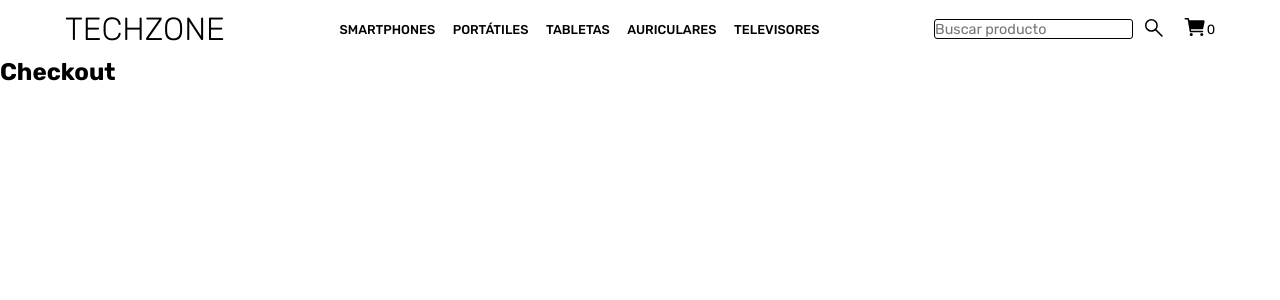
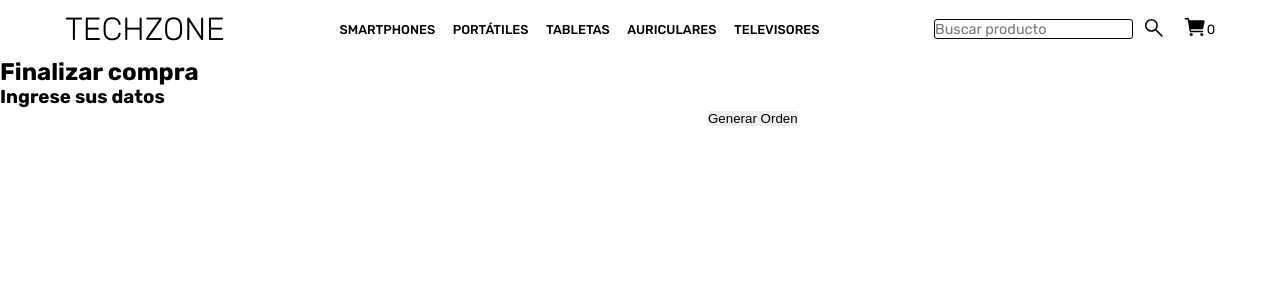
Before and after one commit to eberkruger/PreEntrega2Kruger, a React (Create React App) app: page /checkout in a window 1280 px wide. Shown: the top 300 px of the page. Built offline with nearby package versions, Linux system fonts and the light colour scheme.

Commit message:
Creación Checkout y ContactForm

```diff
--- a/src/App.js
+++ b/src/App.js
@@ -3,6 +3,7 @@ import Navbar from './Components/Navbar/Navbar';
 import ItemListContainer from './Components/ItemListContainer/ItemListContainer';
 import ItemDetailContainer from './Components/ItemDetailContainer/ItemDetailContainer';
 import CartView from './Components/CartView/CartView';
+import Checkout from './Components/Checkout/Checkout';
 import { BrowserRouter, Routes, Route } from 'react-router-dom'
 import { CartProvider } from './Context/CartContext';
 import { ToastContainer } from 'react-toastify';
@@ -18,11 +19,11 @@ const App = () => {
         <CartProvider>
           <Navbar />
           <Routes>
-            <Route path='/' element={<ItemListContainer />} />
-            <Route path="/category/:categoryId" element={<ItemListContainer />} />
-            <Route path='/item/:itemId' element={<ItemDetailContainer />} />
-            <Route path='/cart' element= {<CartView />} />
-            <Route path='/checkout' element={<h2>Checkout</h2>} />
+            <Route path='/' element={<ItemListContainer />}/>
+            <Route path="/category/:categoryId" element={<ItemListContainer />}/>
+            <Route path='/item/:itemId' element={<ItemDetailContainer />}/>
+            <Route path='/cart' element= {<CartView />}/>
+            <Route path='/checkout' element={<Checkout />}/>
           </Routes>
           <ToastContainer />
         </CartProvider>
--- a/src/Components/CartItem/CartItem.js
+++ b/src/Components/CartItem/CartItem.js
@@ -51,7 +51,7 @@ const CartItem = () => {
                 <button onClick={()=>{clearCart(); VaciarCarrito()}}>Vaciar Carrito</button>
                 <div className='cartActionRight'>
                     <p className='cartActionTotal'>Total: USD<span>{total}</span></p>
-                    <Link to='/checkout' className='cartActionCheckout' onClick={clearCart}>Finalizar Compra</Link>
+                    <Link to='/checkout' className='cartActionCheckout'>Finalizar Compra</Link>
                 </div>
             </div>
         </div>
--- a/src/Components/Checkout/Checkout.js
+++ b/src/Components/Checkout/Checkout.js
@@ -0,0 +1,110 @@
+import ContactForm from "../ContactForm/ContactForm"
+import { useCart } from "../../Context/CartContext"
+import { collection, query, where, documentId, getDocs, writeBatch, addDoc } from "firebase/firestore"
+import { db } from "../../Services/Firebase/firebaseConfig"
+import { useState } from "react"
+import RiseLoader from "react-spinners/RiseLoader"
+import { useNavigate } from "react-router-dom"
+import '../../Styles/styles.scss'
+
+const Checkout = () => {
+
+    const [orderId, setOrderId] = useState('')
+    const [loading, setLoading] = useState(false)
+    const {cart, total, clearCart} = useCart()
+    const navigate = useNavigate()
+
+    const createOrder = async () => {
+        try {
+            setLoading(true)
+            const objOrder = {
+                buyer: {
+                    name: 'Eber Kruger',
+                    phone: '2614175784',
+                    email: 'eberkruger@hotmail.com.ar'
+                },
+                items: cart,
+                total
+            }
+
+            // obtengo los ids de los productos.
+            const ids = cart.map(prod => prod.id)
+            // creo la referencia y le pongo la condición para traer documentos de una colección.
+            const productsRef = query(collection(db, 'products'), where(documentId(), 'in', ids))
+            // de la respuesta de getDocs traigo los documentos (docs).
+            const {docs} = await getDocs(productsRef)
+
+            const batch = writeBatch(db)
+            const outOfStock = []
+
+            docs.forEach(doc => {
+                const dataDoc = doc.data()
+                const stockDb = dataDoc.stock
+
+                const productAddedToCart = cart.find(prod => prod.id === doc.id)
+                const prodQuantity = productAddedToCart?.quantity
+
+                if(stockDb >= prodQuantity) {
+                    batch.update(doc.ref, { stock: stockDb - prodQuantity })
+                } else {
+                    outOfStock.push({ id: doc.id, ...dataDoc})
+                }
+            })
+
+            if(outOfStock.length === 0) {
+                batch.commit()
+
+                const ordersRef = collection(db, 'orders')
+
+                const orderAdded = await addDoc(ordersRef, objOrder)
+
+                clearCart()
+
+                console.log('Genial, la orden se generó correctamente')
+                setOrderId(orderAdded.id)
+
+                setTimeout(() => {
+                    navigate('/')
+                }, 8000);
+            } else {
+                console.log('Error, hay productos que no tienen stock')
+            }
+        } catch (error) {
+            console.log('Error, hubo un error generando la orden')
+        } finally {
+            setLoading(false)
+        }
+    }
+
+    if(loading) {
+        return(
+            <div className='spinner'>
+                <h3>Generando Orden</h3>
+                <RiseLoader
+                color="#0A4D68"
+                margin={5}
+                size={15}
+                speedMultiplier={2}
+                />
+            </div>
+        )
+    }
+
+    if(orderId) {
+        return (
+            <div className="shopOrderId">
+                <h3>El ID de su compra es {orderId}</h3>
+            </div>
+        )
+    }
+
+    return (
+        <div className="shopDataOrder">
+            <h2>Finalizar compra</h2>
+            <h3>Ingrese sus datos</h3>
+            <ContactForm onConfirm={createOrder}/>
+        </div>
+    )
+}
+
+export default Checkout
--- /dev/null
+++ b/src/Components/ContactForm/ContactForm.js
@@ -0,0 +1,30 @@
+import { useState } from "react"
+import '../../Styles/styles.scss'
+
+const ContactForm = ({onConfirm}) => {
+
+    const [name, setName] = useState('')
+    const [phone, setPhone] = useState('')
+    const [email, setEmail] = useState('')
+    const [address, setAddress] = useState('')
+
+    const handleSubmit = () => {
+        const userData = {
+            name, phone, email, address
+        }
+
+        onConfirm(userData)
+    }
+
+    return(
+        <form onSubmit={handleSubmit} className="shopForm">
+            <input className="shopName" value={name} onChange={(e) => setName(e.target.value)}/>
+            <input className="shopPhone" value={phone} onChange={(e) => setPhone(e.target.value)}/>
+            <input className="shopEmail" value={email} onChange={(e) => setEmail(e.target.value)}/>
+            <input className="shopAddress" value={address} onChange={(e) => setAddress(e.target.value)}/>
+            <button>Generar Orden</button>
+        </form>
+    )
+}
+
+export default ContactForm
--- a/src/Styles/_hero.scss
+++ b/src/Styles/_hero.scss
@@ -8,6 +8,8 @@
   font-family: "Rubik", sans-serif;
   padding: 80px 25px 80px 25px;
   color: black;
+  background: #0A4D68;
+  background: linear-gradient(135deg, #0A4D68, #AD6027);
 
   .heroTitle {
     text-transform: uppercase;
@@ -15,15 +17,7 @@
     font-size: 2.3rem;
     padding-bottom: 10px;
     object-fit: cover;
-  }
-
-  .heroSubTitle {
-    display: none;
-    flex-wrap: wrap;
-    text-transform: uppercase;
-    font-weight: 300;
-    font-size: 1.5rem;
-    padding-bottom: 40px;
+    color: white;
   }
 
   .heroDescription {
@@ -31,6 +25,7 @@
     max-width: 750px;
     font-weight: 100;
     font-size: 1.1rem;
+    color: white;
 
     span {
         font-weight: 500;
```
